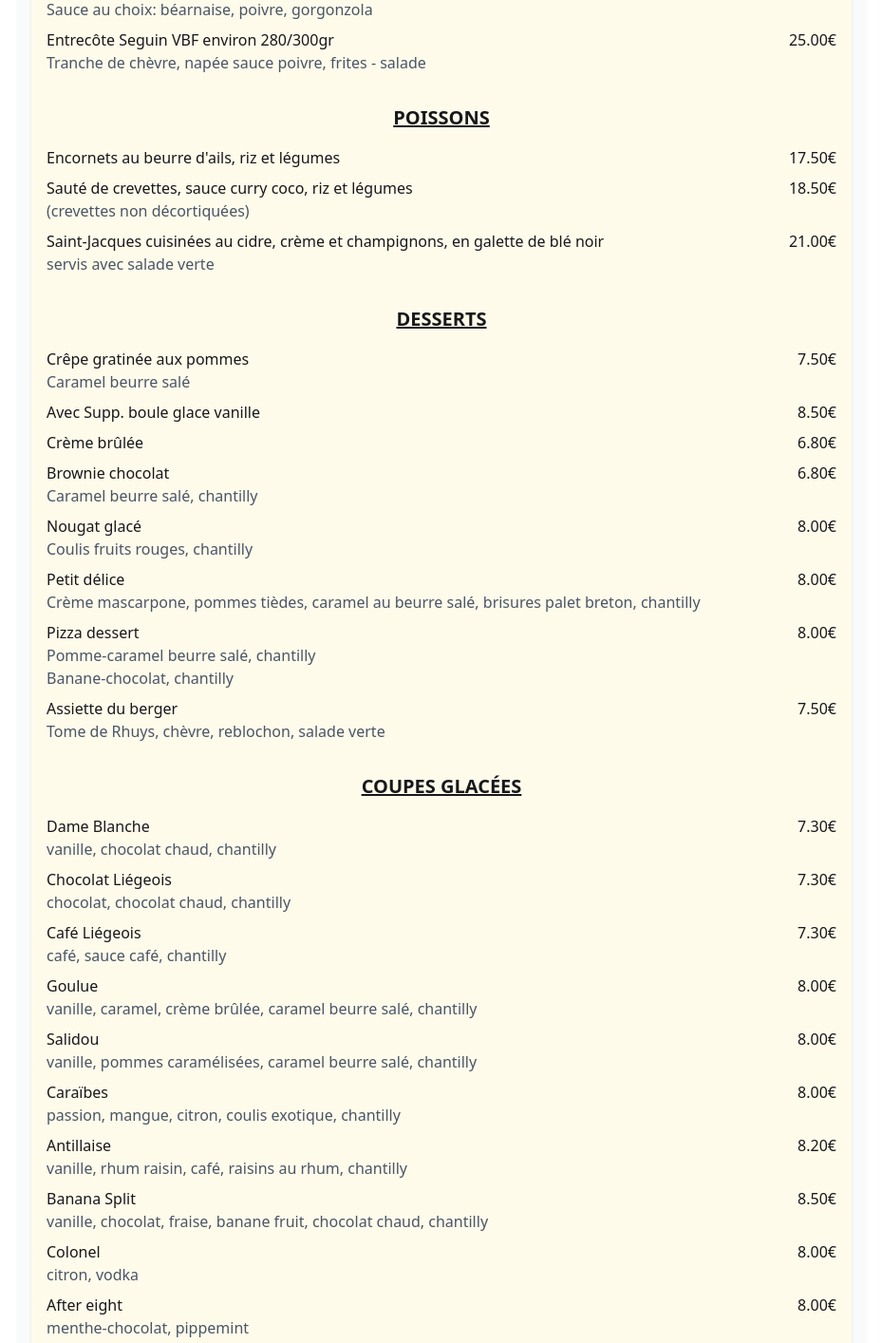
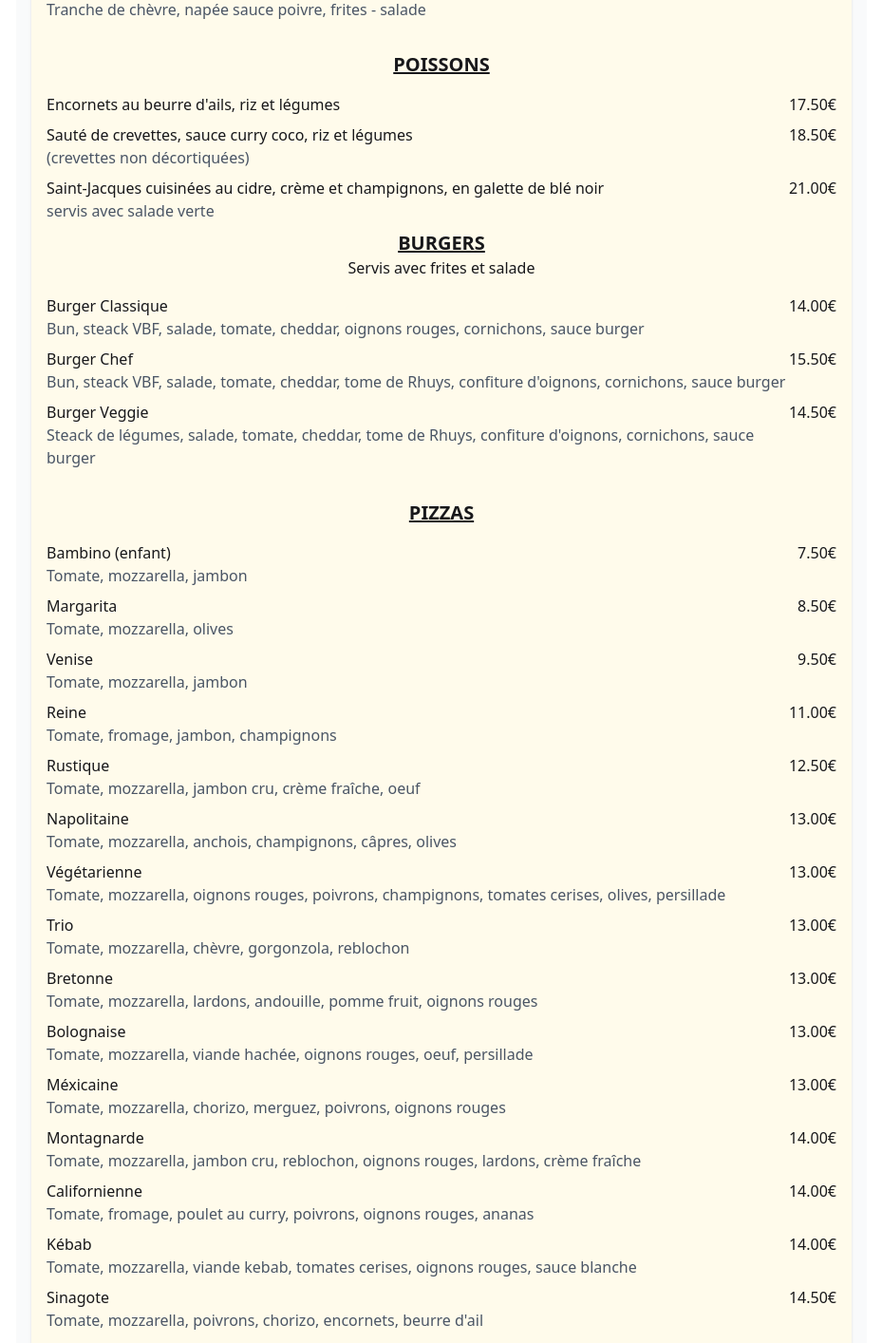
Before and after one commit to AlanGdev/chaloupe, a Next.js app: page /carteBrasserie in a window 1280 px wide. Shown: the part 1330-2744 px from the top of the page at 95% size, without its empty margins (175-1104 px from the left). Built offline with nearby package versions, Linux system fonts and the light colour scheme.

Commit message:
Mises à jour suite entrevue

```diff
--- a/src/app/carte/page.js
+++ b/src/app/carte/page.js
@@ -17,6 +17,13 @@ export default function CartePage() {
         <a href="/cartePizzas" className="inline-block focus:outline-none">
           <img src="/cartePizzas.jpg" alt="Carte Pizzas & Burgers" />
         </a>
+
+        <a
+          href="https://www.facebook.com/p/La-Chaloupe-100057433330072/"
+          className="inline-block focus:outline-none"
+        >
+          <img src="/carteMenuJour.jpg" alt="Menu du jour - lien Facebook" />
+        </a>
       </div>
 
       <Footer />
--- a/src/app/carteBrasserie/page.js
+++ b/src/app/carteBrasserie/page.js
@@ -7,7 +7,7 @@ export default function CarteBrasseriePage() {
       <Header />
       <main className="py-8 px-4 max-w-4xl mx-auto bg-gray-50">
         <h1 className="text-3xl font-bold text-center mb-6">
-          La Brasserie (sur place)
+          Le Restaurant (sur place)
         </h1>
         <div className="bg-amber-50 rounded shadow p-4">
           <h2 className="text-xl font-semibold text-center underline">
@@ -65,16 +65,6 @@ export default function CarteBrasseriePage() {
             SALADES
           </h2>
           <ul className="list-disc list-inside mt-4 space-y-2">
-            <li className="flex justify-between my-2">
-              <div className="flex flex-col">
-                <p>Salade Rissolette</p>
-                <p className="text-gray-600">
-                  Salade, tomate, pomme de terre, lardons, andouille de
-                  campagne, oignons, oeuf dur
-                </p>
-              </div>
-              <p>14.50€</p>
-            </li>
             <li className="flex justify-between my-2">
               <div className="flex flex-col">
                 <p>Salade Godaille</p>
@@ -188,6 +178,245 @@ export default function CarteBrasseriePage() {
               <p>21.00€</p>
             </li>
           </ul>
+          <h2 className="text-xl font-semibold text-center underline">
+            BURGERS
+          </h2>
+          <p className="text-center">Servis avec frites et salade</p>
+          <ul className="list-disc list-inside mt-4 space-y-2">
+            <li className="flex justify-between my-2">
+              <div className="flex flex-col">
+                <p>Burger Classique</p>
+                <p className="text-gray-600">
+                  Bun, steack VBF, salade, tomate, cheddar, oignons rouges,
+                  cornichons, sauce burger
+                </p>
+              </div>
+              <p>14.00€</p>
+            </li>
+            <li className="flex justify-between my-2">
+              <div className="flex flex-col">
+                <p>Burger Chef</p>
+                <p className="text-gray-600">
+                  Bun, steack VBF, salade, tomate, cheddar, tome de Rhuys,
+                  confiture d&apos;oignons, cornichons, sauce burger
+                </p>
+              </div>
+              <p>15.50€</p>
+            </li>
+            <li className="flex justify-between my-2">
+              <div className="flex flex-col">
+                <p>Burger Veggie</p>
+                <p className="text-gray-600">
+                  Steack de légumes, salade, tomate, cheddar, tome de Rhuys,
+                  confiture d&apos;oignons, cornichons, sauce burger
+                </p>
+              </div>
+              <p>14.50€</p>
+            </li>
+          </ul>
+          <h2 className="text-xl font-semibold text-center underline mt-8">
+            PIZZAS
+          </h2>
+          <ul className="list-disc list-inside mt-4 space-y-2">
+            <li className="flex justify-between my-2">
+              <div className="flex flex-col">
+                <p>Bambino (enfant)</p>
+                <p className="text-gray-600">Tomate, mozzarella, jambon</p>
+              </div>
+              <p>7.50€</p>
+            </li>
+            <li className="flex justify-between my-2">
+              <div className="flex flex-col">
+                <p>Margarita</p>
+                <p className="text-gray-600">Tomate, mozzarella, olives</p>
+              </div>
+              <p>8.50€</p>
+            </li>
+            <li className="flex justify-between my-2">
+              <div className="flex flex-col">
+                <p>Venise</p>
+                <p className="text-gray-600">Tomate, mozzarella, jambon</p>
+              </div>
+              <p>9.50€</p>
+            </li>
+            <li className="flex justify-between my-2">
+              <div className="flex flex-col">
+                <p>Reine</p>
+                <p className="text-gray-600">
+                  Tomate, fromage, jambon, champignons
+                </p>
+              </div>
+              <p>11.00€</p>
+            </li>
+            <li className="flex justify-between my-2">
+              <div className="flex flex-col">
+                <p>Rustique</p>
+                <p className="text-gray-600">
+                  Tomate, mozzarella, jambon cru, crème fraîche, oeuf
+                </p>
+              </div>
+              <p>12.50€</p>
+            </li>
+            <li className="flex justify-between my-2">
+              <div className="flex flex-col">
+                <p>Napolitaine</p>
+                <p className="text-gray-600">
+                  Tomate, mozzarella, anchois, champignons, câpres, olives
+                </p>
+              </div>
+              <p>13.00€</p>
+            </li>
+            <li className="flex justify-between my-2">
+              <div className="flex flex-col">
+                <p>Végétarienne</p>
+                <p className="text-gray-600">
+                  Tomate, mozzarella, oignons rouges, poivrons, champignons,
+                  tomates cerises, olives, persillade
+                </p>
+              </div>
+              <p>13.00€</p>
+            </li>
+            <li className="flex justify-between my-2">
+              <div className="flex flex-col">
+                <p>Trio</p>
+                <p className="text-gray-600">
+                  Tomate, mozzarella, chèvre, gorgonzola, reblochon
+                </p>
+              </div>
+              <p>13.00€</p>
+            </li>
+            <li className="flex justify-between my-2">
+              <div className="flex flex-col">
+                <p>Bretonne</p>
+                <p className="text-gray-600">
+                  Tomate, mozzarella, lardons, andouille, pomme fruit, oignons
+                  rouges
+                </p>
+              </div>
+              <p>13.00€</p>
+            </li>
+            <li className="flex justify-between my-2">
+              <div className="flex flex-col">
+                <p>Bolognaise</p>
+                <p className="text-gray-600">
+                  Tomate, mozzarella, viande hachée, oignons rouges, oeuf,
+                  persillade
+                </p>
+              </div>
+              <p>13.00€</p>
+            </li>
+            <li className="flex justify-between my-2">
+              <div className="flex flex-col">
+                <p>Méxicaine</p>
+                <p className="text-gray-600">
+                  Tomate, mozzarella, chorizo, merguez, poivrons, oignons rouges
+                </p>
+              </div>
+              <p>13.00€</p>
+            </li>
+            <li className="flex justify-between my-2">
+              <div className="flex flex-col">
+                <p>Montagnarde</p>
+                <p className="text-gray-600">
+                  Tomate, mozzarella, jambon cru, reblochon, oignons rouges,
+                  lardons, crème fraîche
+                </p>
+              </div>
+              <p>14.00€</p>
+            </li>
+            <li className="flex justify-between my-2">
+              <div className="flex flex-col">
+                <p>Californienne</p>
+                <p className="text-gray-600">
+                  Tomate, fromage, poulet au curry, poivrons, oignons rouges,
+                  ananas
+                </p>
+              </div>
+              <p>14.00€</p>
+            </li>
+            <li className="flex justify-between my-2">
+              <div className="flex flex-col">
+                <p>Kébab</p>
+                <p className="text-gray-600">
+                  Tomate, mozzarella, viande kebab, tomates cerises, oignons
+                  rouges, sauce blanche
+                </p>
+              </div>
+              <p>14.00€</p>
+            </li>
+            <li className="flex justify-between my-2">
+              <div className="flex flex-col">
+                <p>Sinagote</p>
+                <p className="text-gray-600">
+                  Tomate, mozzarella, poivrons, chorizo, encornets, beurre
+                  d&apos;ail
+                </p>
+              </div>
+              <p>14.50€</p>
+            </li>
+            <li className="flex justify-between my-2">
+              <div className="flex flex-col">
+                <p>Chaloupe</p>
+                <p className="text-gray-600">
+                  Tomate, mozzarella, noix de St Jacques, crevettes roses,
+                  moules, persillade
+                </p>
+                <p className="text-gray-600 underline font-semibold">
+                  Modification en base crème: +0.50€
+                </p>
+              </div>
+              <p>15.50€</p>
+            </li>
+          </ul>
+          <p className="underline mt-4 font-bold">Base crème:</p>
+          <ul>
+            <li className="flex justify-between my-2">
+              <div className="flex flex-col">
+                <p>Saumonette</p>
+                <div className="text-gray-600 flex flex-col">
+                  <p className="text-gray-600">
+                    Crème fraîche, mozzarella, saumon fumé, citron, salicornes
+                  </p>
+                </div>
+              </div>
+              <p>14.50€</p>
+            </li>
+            <li className="flex justify-between my-2">
+              <div className="flex flex-col">
+                <p>Fermière</p>
+                <p className="text-gray-600">
+                  Crème fraîche, mozzarella, oignons rouges, lardons, tome de
+                  Rhuys, champignons
+                </p>
+              </div>
+              <p>14.00€</p>
+            </li>
+            <li className="flex justify-between my-2">
+              <div className="flex flex-col">
+                <p>Seguin</p>
+                <p className="text-gray-600">
+                  Crème fraîche, mozzarella, chèvre, coppa, oignons rouges, miel
+                </p>
+              </div>
+              <p>13.00€</p>
+            </li>
+            <li className="flex justify-between my-2">
+              <div className="flex flex-col">
+                <p className="font-bold">Supplément hors viande</p>
+              </div>
+              <p>1.30€</p>
+            </li>
+            <li className="flex justify-between my-2">
+              <div className="flex flex-col">
+                <p className="font-bold">Supplément viande</p>
+                <p className="text-gray-600">
+                  merguez, chorizo, poulet, viande hachée
+                </p>
+              </div>
+              <p>1.80€</p>
+            </li>
+          </ul>
+
           <h2 className="text-xl font-semibold text-center underline mt-8">
             DESSERTS
           </h2>
```
Also changed, not shown: public/carteMenuJour.jpg (added).
